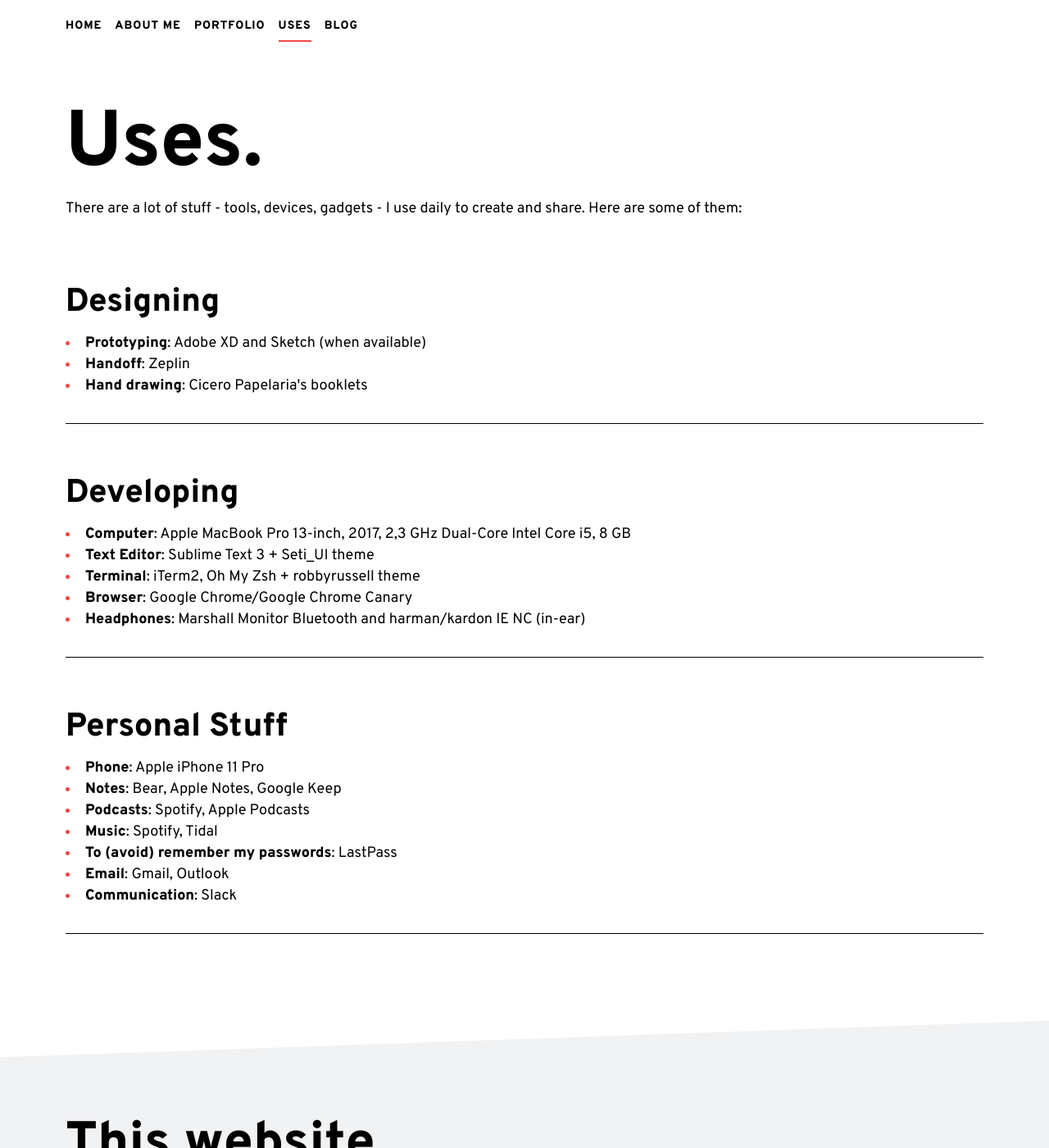
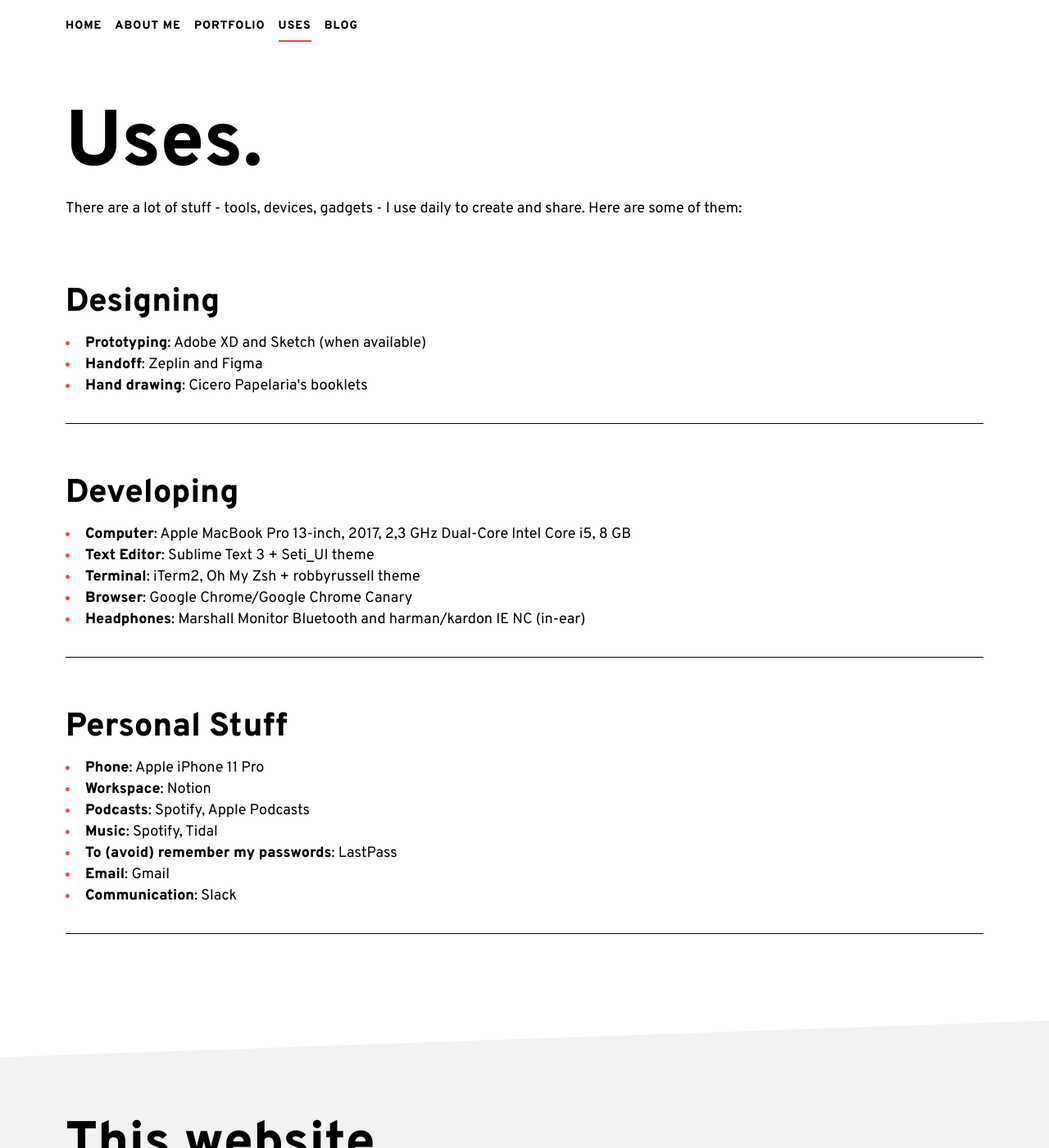
Before and after one commit to jlozovei/me, a Jekyll site: the page built from uses.html, in a window 1280 px wide and 1400 px high. Shown: the whole window at 82% size. Built offline with Jekyll 4.4.1, drawn with Linux system fonts in a browser that asks for light colours; Markdown is read by kramdown in place of the engine named in the settings.

Commit message:
update site data
- remove portfolio
- update uses

```diff
--- a/_data/portfolio.yml
+++ /dev/null
@@ -1,4 +0,0 @@
-- name: tropico.tv
-  link: https://tropico.tv/
-  image: tropico
-  description: Alongside my friend Koganas, we developed Trópico's new website using WordPress.
--- a/_data/uses.yml
+++ b/_data/uses.yml
@@ -3,7 +3,7 @@
     - key: Prototyping
       value: Adobe XD and Sketch (when available)
     - key: Handoff
-      value: Zeplin
+      value: Zeplin and Figma
     - key: Hand drawing
       value: Cicero Papelaria's booklets
 - name: Developing
@@ -22,8 +22,8 @@
   items:
     - key: Phone
       value: Apple iPhone 11 Pro
-    - key: Notes
-      value: Bear, Apple Notes, Google Keep
+    - key: Workspace
+      value: Notion
     - key: Podcasts
       value: Spotify, Apple Podcasts
     - key: Music
@@ -31,6 +31,6 @@
     - key: To (avoid) remember my passwords
       value: LastPass
     - key: Email
-      value: Gmail, Outlook
+      value: Gmail
     - key: Communication
       value: Slack
```
